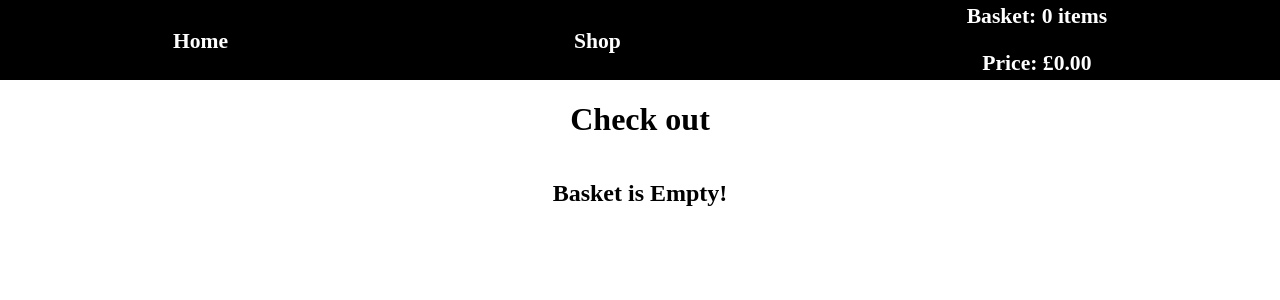
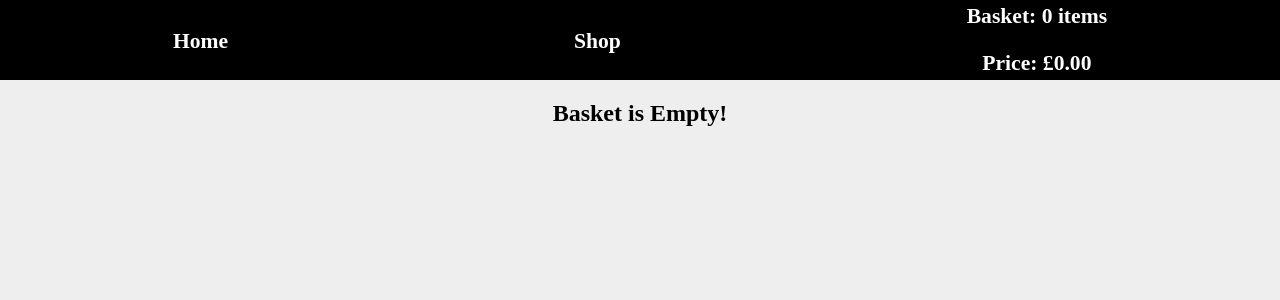
Before and after one commit to dec-gr/odin-shopping-cart, a React (Vite) app: page /basket in a window 1280 px wide. Shown: the top 300 px of the page. Built offline with nearby package versions, Linux system fonts and the light colour scheme.

Commit message:
Centered grid cards

```diff
--- a/src/components/appCont/AppCont.module.css
+++ b/src/components/appCont/AppCont.module.css
@@ -1,5 +1,5 @@
 .appCont {
-  background-color: white;
+  background-color: rgb(238, 238, 238);
   height: 100vh;
   width: 100vw;
   display: flex;
--- a/src/components/basket/Basket.jsx
+++ b/src/components/basket/Basket.jsx
@@ -26,7 +26,7 @@ const Basket = () => {
   const { basketProducts, error, loading } = useFetchProductsInBasket(basket);
   return (
     <div className={styles.basketCont}>
-      <h1>Check out</h1>
+      <div className="basketContents">
         {basketProducts && (
           <div className={styles.basketItemList}>
             {basketProducts.map((basketItem) => {
@@ -49,6 +49,9 @@ const Basket = () => {
             })}
           </div>
         )}
+      </div>
+      <div className="basketSummary"></div>
+
       {!basketEmpty && <button onClick={() => clearBasket()}>Checkout</button>}
       {basketEmpty && <h2>Basket is Empty!</h2>}
     </div>
--- a/src/components/productGrid/ProductGrid.module.css
+++ b/src/components/productGrid/ProductGrid.module.css
@@ -1,8 +1,9 @@
 .productGridCont {
   flex-grow: 1;
   display: grid;
-  grid-template-columns: 1fr 1fr 1fr 1fr;
+  grid-template-columns: repeat(auto-fit, minmax(250px, 1fr));
   padding: 2em;
   gap: 2em;
-  overflow-y: scroll;
+  overflow-y: auto;
+  justify-items: center;
 }
--- a/src/components/sidebar/Sidebar.module.css
+++ b/src/components/sidebar/Sidebar.module.css
@@ -1,6 +1,7 @@
 .sidebarCont {
   flex-grow: 1;
   padding: 0.5em;
+  background-color: white;
 }
 
 .categoryList {
```
Lines whose indentation alone changed are shown as unchanged.
